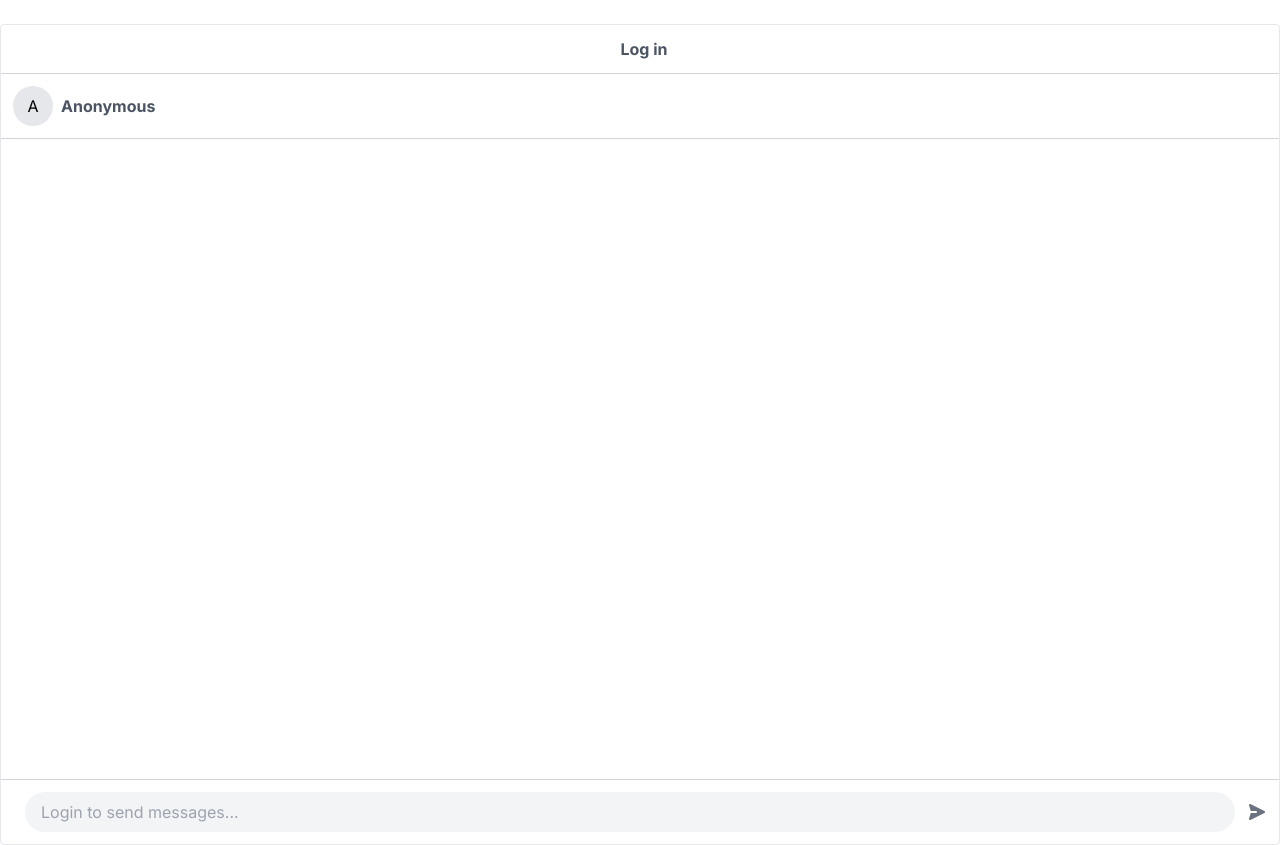
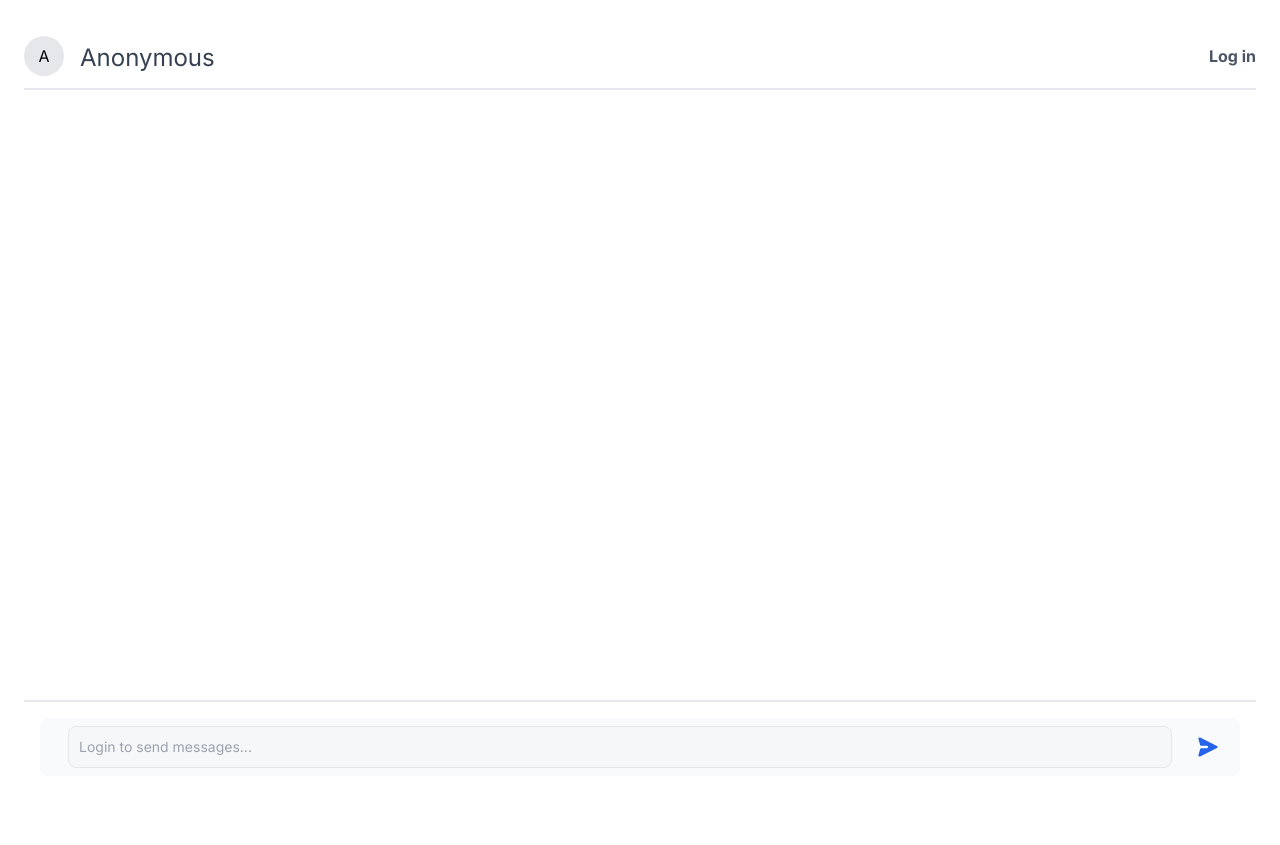
Before and after one commit to mertcetiin/ChatApp, a Next.js app: page / in a window 1280 px wide. After the commit the page ends 800 px from the top, so only its background shows below. Built offline with nearby package versions, Linux system fonts and the light colour scheme; no server answers; the database is empty.

Commit message:
complete design changed

```diff
--- a/app/page.tsx
+++ b/app/page.tsx
@@ -68,20 +68,18 @@ export default function Home() {
   }
 
   return (
-    <div className="container mx-auto">
-      <div className="min-w-full border rounded mt-6">
-        <div className="">
+    <div className="flex-1 p:2 sm:p-6 justify-between flex flex-col h-screen">
 
-          <div className="w-full">
+      <div className="flex sm:items-center justify-between py-3 border-b-2 border-gray-200">
+        <ProfileIndex user={user} />
         <HeaderIndex user={user} />
-            <ProfileIndex user={user} />
-            <div className="relative w-full p-6 overflow-y-auto h-[40rem] ">
-              <ul className="space-y-2">
-                {user && <ChatIndex messages={messages} user={user} />}
-              </ul>
       </div>
 
-            <div className="">
+      <div className="flex flex-col space-y-4 p-3 overflow-y-auto scrollbar-thumb-blue scrollbar-thumb-rounded scrollbar-track-blue-lighter scrollbar-w-2 scrolling-touch">
+        {user && <ChatIndex messages={messages} user={user} />}
+      </div>
+
+      <div className="border-t-2 border-gray-200 px-4 pt-4 mb-2 sm:mb-0">
         <InputIndex
           user={user}
           newMessage={newMessage}
@@ -92,8 +90,5 @@ export default function Home() {
 
     </div>
 
-        </div>
-      </div>
-    </div>
   )
 }
--- a/components/chatIndex.tsx
+++ b/components/chatIndex.tsx
@@ -2,7 +2,7 @@ import UserTwo from './userTwo';
 import UserOne from './userOne';
 import { auth } from '@/lib/firebase';
 
-function ChatIndex({ messages }: any) {
+function ChatIndex({ messages, user }: any) {
 
     const currentUser = auth.currentUser;
 
@@ -11,9 +11,9 @@ function ChatIndex({ messages }: any) {
             {messages.map((message: any) => (
                 <div key={message.id}>
                     {currentUser && message.uid === currentUser.uid ? (
-                        <UserTwo message={message} />
+                        <UserOne message={message} user={user} />
                     ) : (
-                        <UserOne message={message} />
+                        <UserTwo message={message} user={user} />
                     )}
                 </div>
             ))}
--- a/components/headerIndex.tsx
+++ b/components/headerIndex.tsx
@@ -17,7 +17,7 @@ function HeaderIndex({ user }: any) {
     }
 
     return (
-        <div className="relative flex items-center justify-center p-3 border-b border-gray-300">
+        <div className="flex items-center space-x-2">
             <button onClick={toggleAuthentication} className="block ml-2 font-bold text-gray-600">
                 {user ? `Log out` : 'Log in'}
             </button>
--- a/components/inputIndex.tsx
+++ b/components/inputIndex.tsx
@@ -3,32 +3,28 @@ function InputIndex({ newMessage, setNewMessage, handleSubmit, user }: any) {
 
     return (
         <form onSubmit={handleSubmit}>
-            <div className="flex items-center justify-between w-full p-3 border-t border-gray-300">
+            <div className="flex items-center py-2 px-3 bg-gray-50 rounded-lg">
                 {user ? (
                     <input
                         type="text"
                         onChange={(e) => setNewMessage(e.target.value)}
                         value={newMessage}
-                        className="block w-full py-2 pl-4 mx-3 bg-gray-100 rounded-full outline-none focus:text-gray-700"
                         name="message"
                         required
                         placeholder="Message..."
+                        className="block mx-4 p-2.5 w-full text-sm rounded-lg border text-gray-500 focus:ring-blue-500 outline-none"
                     />
                 ) : (
                     <input
                         type="text"
-                        className="block w-full py-2 pl-4 mx-3 bg-gray-100 rounded-full outline-none focus:text-gray-700"
                         name="message"
                         placeholder="Login to send messages..."
+                        className="block mx-4 p-2.5 w-full text-sm rounded-lg border text-gray-500 focus:ring-blue-500 outline-none"
                         disabled
                     />
                 )}
-                <button type="submit">
-                    <svg className="w-5 h-5 text-gray-500 origin-center transform rotate-90" xmlns="http://www.w3.org/2000/svg"
-                        viewBox="0 0 20 20" fill="currentColor">
-                        <path
-                            d="M10.894 2.553a1 1 0 00-1.788 0l-7 14a1 1 0 001.169 1.409l5-1.429A1 1 0 009 15.571V11a1 1 0 112 0v4.571a1 1 0 00.725.962l5 1.428a1 1 0 001.17-1.408l-7-14z" />
-                    </svg>
+                <button type="submit" className="inline-flex justify-center p-2 text-blue-600 rounded-full cursor-pointer hover:bg-blue-100">
+                    <svg className="w-6 h-6 rotate-90" fill="currentColor" viewBox="0 0 20 20" xmlns="http://www.w3.org/2000/svg"><path d="M10.894 2.553a1 1 0 00-1.788 0l-7 14a1 1 0 001.169 1.409l5-1.429A1 1 0 009 15.571V11a1 1 0 112 0v4.571a1 1 0 00.725.962l5 1.428a1 1 0 001.17-1.408l-7-14z"></path></svg>
                 </button>
             </div>
         </form>
--- a/components/profileIndex.tsx
+++ b/components/profileIndex.tsx
@@ -4,11 +4,15 @@ function ProfileIndex({ user }: any) {
     const userName = user?.displayName || 'Anonymous';
 
     return (
-        <div className="relative flex items-center p-3 border-b border-gray-300">
-            <div className="w-10 h-10 flex items-center justify-center rounded-full bg-gray-200">
+        <div className="relative flex items-center space-x-4">
+            <div className="relative w-10 h-10 flex items-center justify-center rounded-full bg-gray-200">
                 {userName ? userName[0] : ''}
             </div>
-            <span className="block ml-2 font-bold text-gray-600">{userName}</span>
+            <div className="flex flex-col leading-tight">
+                <div className="text-2xl mt-1 flex items-center">
+                    <span className="text-gray-700 mr-3">{userName}</span>
+                </div>
+            </div>
         </div>
     )
 }
--- a/components/userOne.tsx
+++ b/components/userOne.tsx
@@ -1,5 +1,5 @@
 
-function UserOne({ message }: any) {
+function UserOne({ message, user }: any) {
 
     const time = message.createdAt?.seconds ? new Date(message.createdAt.seconds * 1000) : null;
 
@@ -13,12 +13,20 @@ function UserOne({ message }: any) {
     let formattedHours = hoursTime < 10 ? `0${hoursTime}` : hoursTime;
     let formattedMinutes = minutesTime < 10 ? `0${minutesTime}` : minutesTime;
 
+    const userName = user?.displayName || 'Anonymous';
+
     return (
-
-        <div className="flex justify-start">
-            <div className={`relative max-w-xl px-4 py-2 text-gray-700 rounded shadow`}>
-                <span className="block">{message.text}</span>
-                <p className="float-left mt-1 text-xs">{formattedHours}:{formattedMinutes}</p>
+        <div className="flex mt-2 items-end justify-end">
+            <div className="flex flex-col space-y-2 text-xs max-w-xs mx-2 order-1 items-end">
+                <div>
+                    <span className="px-4 py-2 text-sm rounded-lg inline-block rounded-br-none bg-blue-600 text-white ">
+                        {message.text}
+                        <p className="float-right mt-2 ml-3 text-xs text-blue-200">{formattedHours}:{formattedMinutes}</p>
+                    </span>
+                </div>
+            </div>
+            <div className="w-6 h-6 text-xs flex items-center justify-center rounded-full text-white bg-blue-600 order-2">
+                {userName ? userName[0] : ''}
             </div>
         </div>
     )
--- a/components/userTwo.tsx
+++ b/components/userTwo.tsx
@@ -1,5 +1,5 @@
 
-function UserTwo({ message }: any) {
+function UserTwo({ message, user }: any) {
 
     const time = message.createdAt?.seconds ? new Date(message.createdAt.seconds * 1000) : null;
 
@@ -13,14 +13,24 @@ function UserTwo({ message }: any) {
     let formattedHours = hoursTime < 10 ? `0${hoursTime}` : hoursTime;
     let formattedMinutes = minutesTime < 10 ? `0${minutesTime}` : minutesTime;
 
+    const userName = user?.displayName || 'Anonymous';
+
     return (
-
-        <div className="flex justify-end">
-            <div className="relative max-w-xl px-4 py-1 text-gray-700 bg-gray-100 rounded shadow">
-                <span className="block">{message.text}</span>
-                <p className="float-right mt-1 text-xs">{formattedHours}:{formattedMinutes}</p>
+        <div className="flex mt-2 items-end">
+            <div className="flex flex-col space-y-2 text-xs max-w-xs mx-2 order-2 items-start">
+                <div>
+                    <span className="px-4 py-2 text-sm rounded-lg inline-block rounded-bl-none bg-gray-300 text-gray-600">
+                        {message.text}
+                        <p className="float-right mt-3 ml-6 text-xs text-gray-400">{formattedHours}:{formattedMinutes}</p>
+                    </span>
+                </div>
+            </div>
+            <div className="w-6 h-6 text-xs flex items-center justify-center rounded-full bg-gray-200">
+                {userName ? userName[0] : ''}
             </div>
         </div>
+
+
     )
 }
 
```
Lines whose indentation alone changed are shown as unchanged.
